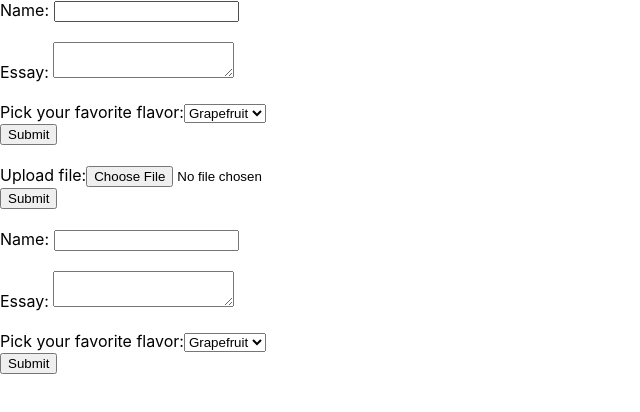
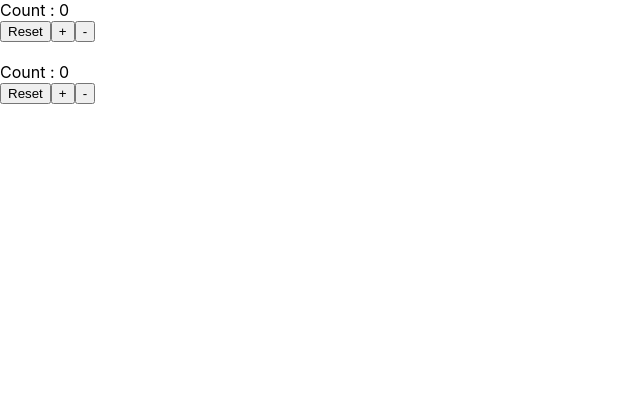
Before and after one commit to eundol0519/React_fastCampus, a React (Create React App) app: page / in a window 1280 px wide. Shown: the top 412 px of the page, without its empty margins (0-640 px from the left). Built offline with nearby package versions, Linux system fonts and the light colour scheme.

Commit message:
React 공식문서_Hooks

```diff
--- a/src/App.js
+++ b/src/App.js
@@ -1,15 +1,12 @@
-import ControlledComponent from "./components/2-10.Form/ControlledComponent";
-import ControlledComponent2 from "./components/2-10.Form/ControlledComponent2";
-import UnControlledComponent from "./components/2-10.Form/UnControlledComponent";
+import Reducer from "./components/3-3.Hooks/Reducer.jsx";
+import State from "./components/3-3.Hooks/State.jsx";
 
 function App() {
   return (
     <div className="App">
-      <ControlledComponent />
+      <State />
       <br />
-      <UnControlledComponent />
-      <br />
-      <ControlledComponent2 />
+      <Reducer />
     </div>
   );
 }
--- /dev/null
+++ b/src/components/3-3.Hooks/Reducer.jsx
@@ -0,0 +1,48 @@
+import React, { useReducer } from "react";
+
+export default function Reducer() {
+  const initialCount = { count: 0 };
+
+  const reducer = (state, action) => {
+    switch (action.type) {
+      case "reset":
+        return initialCount;
+      case "increment":
+        return { count: state.count + 1 };
+      case "decrement":
+        return { count: state.count - 1 };
+      default:
+        throw new Error();
+    }
+  };
+
+  const [state, dispatch] = useReducer(reducer, initialCount);
+
+  return (
+    <div>
+      Count : {state.count}
+      <br />
+      <button
+        onClick={() => {
+          dispatch({ type: "reset" });
+        }}
+      >
+        Reset
+      </button>
+      <button
+        onClick={() => {
+          dispatch({ type: "increment" });
+        }}
+      >
+        +
+      </button>
+      <button
+        onClick={() => {
+          dispatch({ type: "decrement" });
+        }}
+      >
+        -
+      </button>
+    </div>
+  );
+}
--- /dev/null
+++ b/src/components/3-3.Hooks/State.jsx
@@ -0,0 +1,35 @@
+import React, { useState } from "react";
+
+export default function State() {
+  const initialCount = 0;
+
+  const [count, setCount] = useState(initialCount);
+
+  return (
+    <div>
+      Count : {count}
+      <br />
+      <button
+        onClick={() => {
+          setCount(initialCount);
+        }}
+      >
+        Reset
+      </button>
+      <button
+        onClick={() => {
+          setCount((prev) => prev + 1);
+        }}
+      >
+        +
+      </button>
+      <button
+        onClick={() => {
+          setCount((prev) => prev - 1);
+        }}
+      >
+        -
+      </button>
+    </div>
+  );
+}
```
